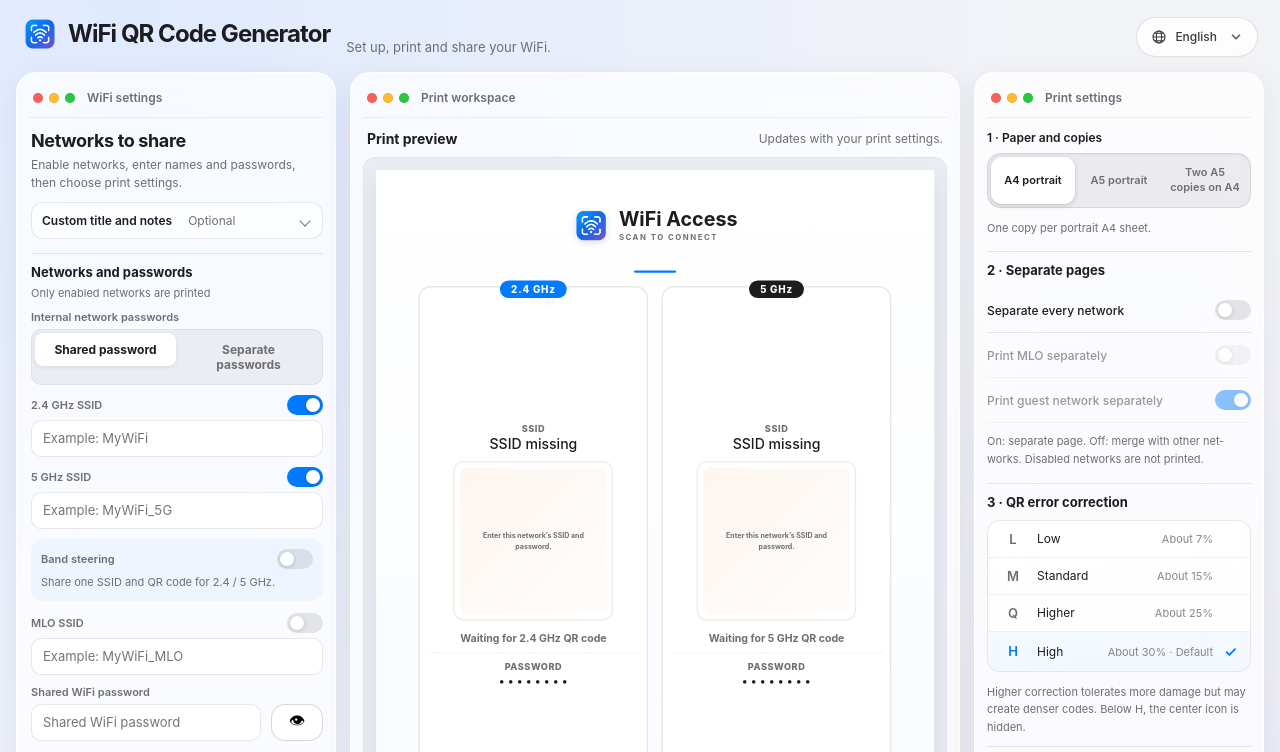
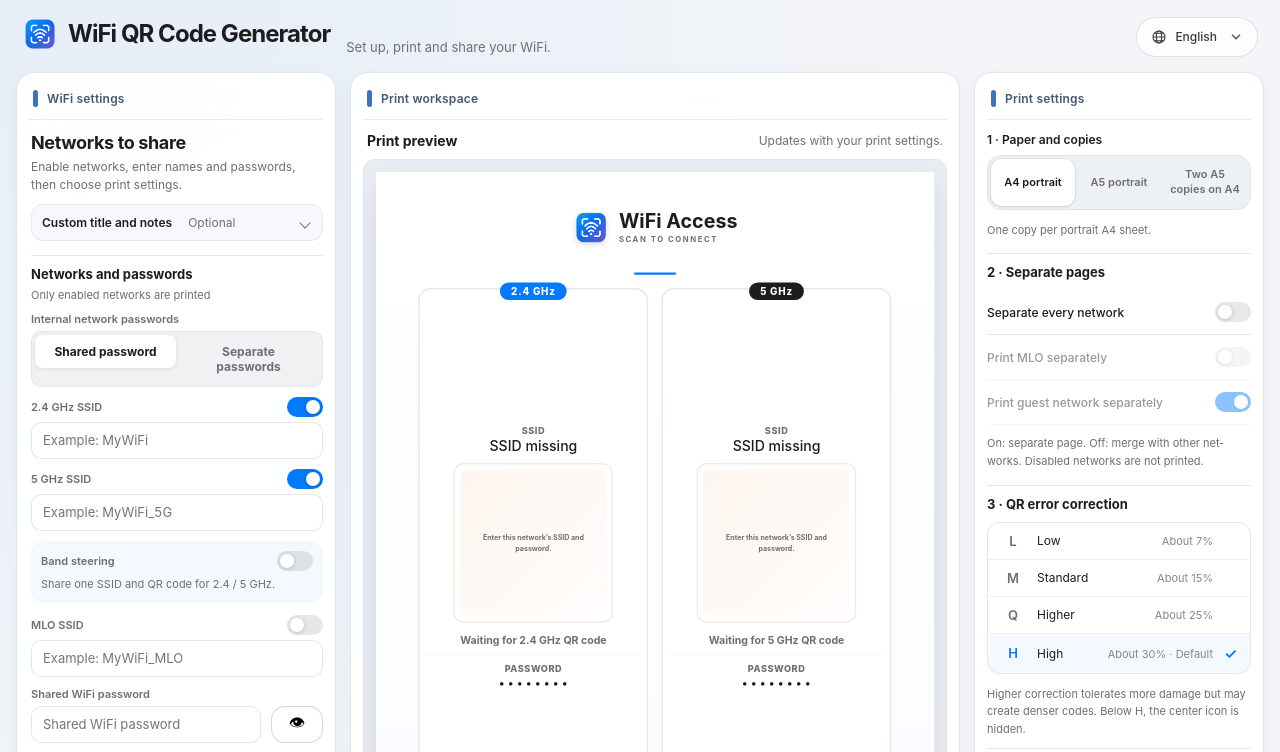
Before and after one commit to bruce-yang-422/wifi-qr-code-generator, a plain HTML site: page index.html in a window 1280 px wide. Shown: the top 752 px of the page. Drawn offline with Linux system fonts and the light colour scheme; a script that the page names is missing.

Commit message:
style: 調整原創介面風格與桌面預覽寬度 / refine original UI styling and desktop preview width
移除視窗三色圓點，統一灰藍背景、區塊標記與柔和卡片樣式，縮窄桌面中央預覽並更新 PWA 快取。

Remove window traffic lights, refine section markers and card surfaces, reduce desktop preview width, and refresh the PWA cache.

```diff
--- a/index.html
+++ b/index.html
@@ -147,11 +147,6 @@
         <main class="workspace">
             <section class="control-panel">
                 <div class="panel-chrome">
-                    <div class="traffic-lights" aria-hidden="true">
-                        <span class="traffic-dot traffic-close"></span>
-                        <span class="traffic-dot traffic-minimize"></span>
-                        <span class="traffic-dot traffic-zoom"></span>
-                    </div>
                     <div class="chrome-title">WiFi 設定</div>
                 </div>
                 <div class="control-scroll" role="region" aria-label="WiFi 設定欄位" tabindex="0">
@@ -306,7 +301,7 @@
             </section>
 
             <section class="profiles-manager" id="profilesManager" aria-labelledby="managerTitle" hidden>
-                <div class="panel-chrome"><div class="traffic-lights" aria-hidden="true"><span class="traffic-dot traffic-close"></span><span class="traffic-dot traffic-minimize"></span><span class="traffic-dot traffic-zoom"></span></div><div class="chrome-title">常用 WiFi 管理</div></div>
+                <div class="panel-chrome"><div class="chrome-title">常用 WiFi 管理</div></div>
                 <div class="manager-heading"><div><h2 id="managerTitle" tabindex="-1">常用 WiFi 管理</h2><p class="profile-help">選擇一組設定，即可載入網路、密碼與列印安排。</p></div><button type="button" id="closeProfiles">返回列印預覽</button></div>
                 <aside class="profile-warning" aria-labelledby="profileWarningTitle"><svg width="24" height="24" viewBox="0 0 24 24" fill="none" stroke="currentColor" stroke-width="1.7" aria-hidden="true"><path d="M10.3 4.4 2.6 18a2 2 0 0 0 1.7 3h15.4a2 2 0 0 0 1.7-3L13.7 4.4a2 2 0 0 0-3.4 0Z"/><path d="M12 9v5m0 3v1"/></svg><div><strong id="profileWarningTitle">紀錄只存在此瀏覽器，請自行備份</strong><p>清除 Cookie 與網站資料、重設或移除瀏覽器，可能一併刪除所有已儲存紀錄。請先匯出備份，並保存在安全的位置。</p></div></aside>
                 <div class="manager-toolbar"><button type="button" id="managerSaveProfile">儲存目前設定</button><button type="button" id="exportProfiles">匯出 CSV 完整備份</button><button type="button" id="importProfiles">匯入檔案</button></div>
@@ -321,11 +316,6 @@
             </section>
             <section class="preview-wrap" id="printWorkspace">
                 <div class="panel-chrome">
-                    <div class="traffic-lights" aria-hidden="true">
-                        <span class="traffic-dot traffic-close"></span>
-                        <span class="traffic-dot traffic-minimize"></span>
-                        <span class="traffic-dot traffic-zoom"></span>
-                    </div>
                     <div class="chrome-title">列印工作區</div>
                 </div>
                 <div class="preview-note">
@@ -461,7 +451,6 @@
             </section>
             <section class="print-settings-panel" aria-labelledby="printSettingsTitle">
                 <div class="panel-chrome">
-                    <div class="traffic-lights" aria-hidden="true"><span class="traffic-dot traffic-close"></span><span class="traffic-dot traffic-minimize"></span><span class="traffic-dot traffic-zoom"></span></div>
                     <div class="chrome-title" id="printSettingsTitle">列印設定</div>
                 </div>
                 <div class="print-options">
@@ -538,7 +527,7 @@
                 <p id="pngStatus" role="status" class="print-option-help"></p>
             </section>
             <section class="profile-inspector" id="profileInspector" aria-labelledby="inspectorTitle" hidden>
-                <div class="panel-chrome"><div class="traffic-lights" aria-hidden="true"><span class="traffic-dot traffic-close"></span><span class="traffic-dot traffic-minimize"></span><span class="traffic-dot traffic-zoom"></span></div><div class="chrome-title" id="inspectorTitle">設定詳細資料</div></div>
+                <div class="panel-chrome"><div class="chrome-title" id="inspectorTitle">設定詳細資料</div></div>
                 <div id="profileInspectorBody"></div>
             </section>
         </main>
--- a/src/css/base.css
+++ b/src/css/base.css
@@ -14,9 +14,6 @@
     --border-strong: rgba(148, 163, 184, 0.4);
     --shadow: 0 24px 60px rgba(15, 23, 42, 0.12);
     --shadow-soft: 0 10px 24px rgba(15, 23, 42, 0.08);
-    --red-dot: #ff5f57;
-    --yellow-dot: #febc2e;
-    --green-dot: #28c840;
 }
 
 * {
--- a/src/css/layout.css
+++ b/src/css/layout.css
@@ -34,31 +34,6 @@
     margin: -2px -2px 18px;
     padding: 10px 12px 14px;
     border-bottom: 1px solid rgba(148, 163, 184, 0.16);
-}
-
-.traffic-lights {
-    display: flex;
-    gap: 8px;
-    flex-shrink: 0;
-}
-
-.traffic-dot {
-    width: 12px;
-    height: 12px;
-    border-radius: 50%;
-    box-shadow: inset 0 0 0 1px rgba(0, 0, 0, 0.08);
-}
-
-.traffic-close {
-    background: var(--red-dot);
-}
-
-.traffic-minimize {
-    background: var(--yellow-dot);
-}
-
-.traffic-zoom {
-    background: var(--green-dot);
 }
 
 .chrome-title {
--- a/src/css/workspace.css
+++ b/src/css/workspace.css
@@ -45,8 +45,6 @@
         padding: 5px 4px 12px;
         gap: 12px;
     }
-    .traffic-dot { width: 10px; height: 10px; }
-    .traffic-lights { gap: 6px; }
     .chrome-title { font-size: 12px; font-weight: 600; }
     .control-title { font-size: 18px; margin-bottom: 5px; }
     .control-sub { font-size: 12px; line-height: 1.5; margin-bottom: 10px; }
@@ -236,6 +234,7 @@
     .control-actions .btn-generate { grid-column: 1 / -1; }
 }
 @media screen and (min-width: 1181px) {
+    .app-shell { max-width: 1720px; }
     .workspace { grid-template-columns: minmax(280px, 320px) minmax(0, 1fr) 290px; }
 }
 @media screen and (min-width: 1600px) {
@@ -709,3 +708,36 @@
     .print-settings-panel .btn-print:active { background:#005ecb; transform:none; }
     .print-settings-panel .btn-print:focus-visible { outline:3px solid #007aff55; outline-offset:3px; }
 }
+
+/* WiFi Studio: quiet surfaces, a distinct section marker and restrained depth. */
+@media screen {
+    body {
+        background: radial-gradient(ellipse at 8% 0%, #e6eef8, transparent 48%), #f3f5f8;
+    }
+    .control-panel, .preview-wrap, .print-settings-panel, .profile-inspector {
+        border-color: #dfe5ee;
+        border-radius: 18px;
+        background: rgba(255, 255, 255, .94);
+        box-shadow: 0 4px 18px rgba(35, 53, 79, .045);
+    }
+    .panel-chrome { border-bottom-color: #e7ecf2; gap: 9px; }
+    .panel-chrome::before {
+        content: "";
+        width: 5px;
+        height: 17px;
+        flex: 0 0 5px;
+        border-radius: 3px;
+        background: #3974bc;
+    }
+    .chrome-title { color: #46566c; letter-spacing: .015em; }
+    .print-layout-toggle, .mode-toggle {
+        background: #edf1f6;
+        border-color: #dfe5ee;
+        box-shadow: none;
+    }
+    .print-layout-toggle input:checked + span {
+        box-shadow: 0 1px 3px rgba(35, 53, 79, .12), 0 0 0 1px rgba(35, 53, 79, .06);
+    }
+    .settings-disclosure { background: #f6f8fb; border-color: #e3e9f1; }
+    .language-picker summary, .pwa-install-button { box-shadow: none; }
+}
--- a/sw.js
+++ b/sw.js
@@ -1,5 +1,5 @@
 const CACHE_PREFIX = `wifi-studio:${self.registration.scope}:`;
-const CACHE = CACHE_PREFIX + 'v22';
+const CACHE = CACHE_PREFIX + 'v24';
 // Cache only application files. Local config.js may contain passwords.
 const FILES = [
     './', './index.html', './manifest.webmanifest',
```
